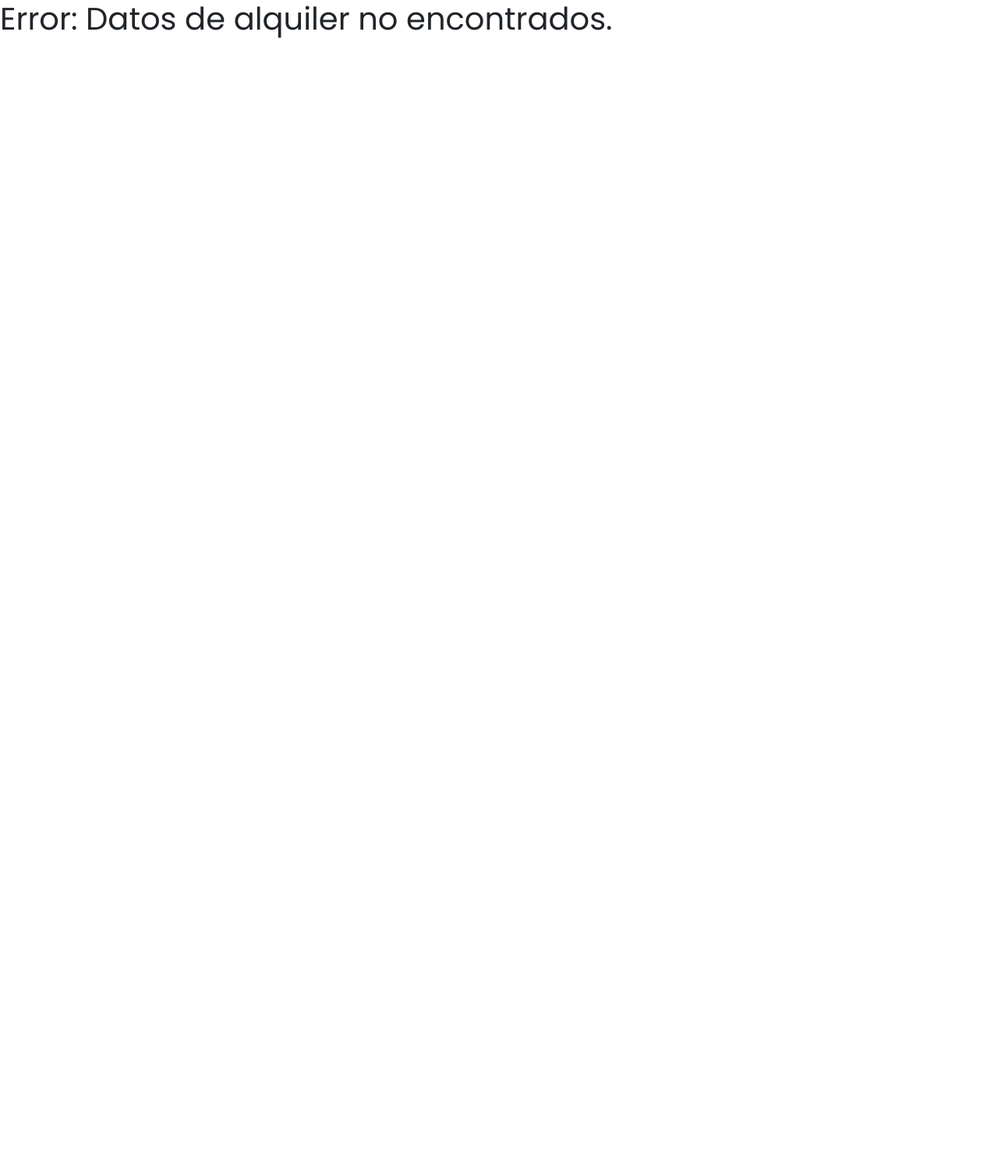
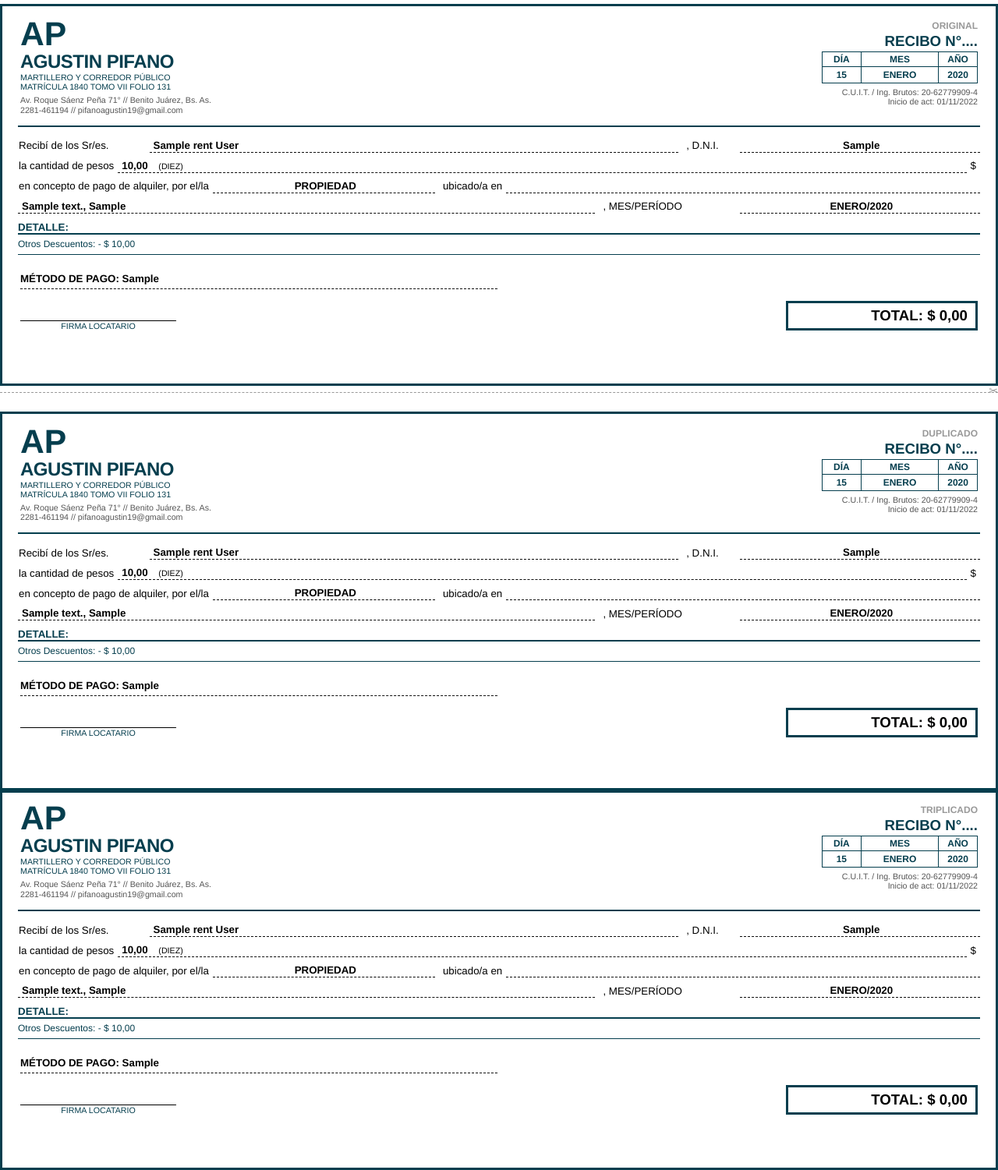
Before and after one commit to SantiagoRuiDev/pifano-inmobiliaria, a PHP site: template src/templates/receipt_template.phtml in a window 1280 px wide. Shown: the whole page at 78% size. Before the commit the page ends 49 px from the top, so only its background shows below. Run offline with PHP 8.4, Linux system fonts and the light colour scheme; the template is opened without the code that fills it: most values are stand-ins (such as "Sample title", 1, 10 or a date in 2020).

Commit message:
sumofuncion para el monto en letras y para optimizar la cantidad de recibos por hoja

```diff
--- a/src/templates/receipt_template.phtml
+++ b/src/templates/receipt_template.phtml
@@ -1,240 +1,321 @@
 <?php
+    // --- 1. FUNCIÓN DE CONVERSIÓN (Limpia y robusta) ---
+    function convertirGrupo($n) {
+        $unidades = ['', 'UN', 'DOS', 'TRES', 'CUATRO', 'CINCO', 'SEIS', 'SIETE', 'OCHO', 'NUEVE', 'DIEZ', 'ONCE', 'DOCE', 'TRECE', 'CATORCE', 'QUINCE', 'DIECISEIS', 'DIECISIETE', 'DIECIOCHO', 'DIECINUEVE', 'VEINTE', 'VEINTIUN', 'VEINTIDOS', 'VEINTITRES', 'VEINTICUATRO', 'VEINTICINCO', 'VEINTISEIS', 'VEINTISIETE', 'VEINTIOCHO', 'VEINTINUEVE'];
+        $decenas = ['', 'DIEZ', 'VEINTE', 'TREINTA', 'CUARENTA', 'CINCUENTA', 'SESENTA', 'SETENTA', 'OCHENTA', 'NOVENTA'];
+        $centenas = ['', 'CIENTO', 'DOSCIENTOS', 'TRESCIENTOS', 'CUATROCIENTOS', 'QUINIENTOS', 'SEISCIENTOS', 'SETECIENTOS', 'OCHOCIENTOS', 'NOVECIENTOS'];
 
-    // Seguridad: Aseguramos que $rentData no es null
-    if (!isset($rentData) || !$rentData) {
-        echo "<h1>Error: Datos de alquiler no encontrados.</h1>";
-        return;
+        $salida = '';
+
+        if ($n == 100) return 'CIEN';
+
+        if ($n >= 100) {
+            $c = floor($n / 100);
+            $salida .= $centenas[$c] . ' ';
+            $n %= 100;
         }
 
-    // --- LÓGICA: Obtener Mes y Año de la DB a partir de generation_date ---
-    $generation_date_str = $rentData->generation_date ?? date('Y-m-d'); // Fallback a fecha actual si es nulo
+        if ($n >= 30) {
+            $d = floor($n / 10);
+            $salida .= $decenas[$d];
+            $n %= 10;
+            if ($n > 0) $salida .= ' Y ';
+        } else if ($n > 0) {
+            $salida .= $unidades[$n];
+        }
 
-    $mes_recibo = 'ERROR_MES';
-    $anio_recibo = date('Y');
+        return trim($salida);
+    }
+
+    function numeroALetras($monto) {
+        // Aseguramos que sea un número limpio
+        $monto = (float)str_replace(',', '', $monto);
+        $entero = floor($monto);
+
+        if ($entero == 0) return 'CERO';
+        if ($entero > 999999999) return 'ALTO VALOR';
+
+        $millones = floor($entero / 1000000);
+        $miles = floor(($entero % 1000000) / 1000);
+        $cientos = $entero % 1000;
+
+        $texto = '';
+
+        if ($millones > 0) {
+            if ($millones == 1) $texto .= 'UN MILLON ';
+            else $texto .= convertirGrupo($millones) . ' MILLONES ';
+        }
+
+        if ($miles > 0) {
+            if ($miles == 1) $texto .= 'MIL ';
+            else $texto .= convertirGrupo($miles) . ' MIL ';
+        }
+
+        if ($cientos > 0) {
+            $texto .= convertirGrupo($cientos);
+        }
+
+        return trim($texto);
+    }
+
+    // --- 2. OBTENCIÓN DE DATOS ---
+    if (!isset($rentData) || !$rentData) { echo "<h1>Error: Datos no encontrados.</h1>"; return; }
+
+    // Fechas
+    $generation_date_str = $rentData->generation_date ?? date('Y-m-d');
+    setlocale(LC_TIME, 'es_ES.utf8', 'es_ES', 'es');
+    $meses_es = [1 => 'ENERO', 2 => 'FEBRERO', 3 => 'MARZO', 4 => 'ABRIL', 5 => 'MAYO', 6 => 'JUNIO', 7 => 'JULIO', 8 => 'AGOSTO', 9 => 'SEPTIEMBRE', 10 => 'OCTUBRE', 11 => 'NOVIEMBRE', 12 => 'DICIEMBRE'];
 
     try {
-        // 1. Crear un objeto DateTime a partir de la fecha de la DB
         $date_obj = new DateTime($generation_date_str);
+        $diaActual = $date_obj->format('d');
+        $mesActualStr = $meses_es[(int)$date_obj->format('n')];
+        $anioActual = $date_obj->format('Y');
 
-        // 2. Configurar la localización a español para obtener el nombre del mes
-        // Nota: Asegúrate de que tu sistema operativo tenga el soporte de idioma 'es_ES' instalado.
-        setlocale(LC_TIME, 'es_ES.utf8', 'es_ES', 'es');
+        $mes_recibo = $mesActualStr;
+        $anio_recibo = $anioActual;
+    } catch (Exception $e) {
+        $diaActual = '--'; $mesActualStr = 'Error'; $anioActual = '----';
+    }
 
-        // 3. Formatear el mes a nombre completo en español y en mayúsculas
-        $mes_recibo = mb_strtoupper(strftime('%B', $date_obj->getTimestamp()));
-
-        // 4. Obtener el año
-        $anio_recibo = $date_obj->format('Y');
-
-    } catch (Exception $e) {
-        // Si hay un error al parsear la fecha, usamos valores de fallback
-        $mes_recibo = 'INVALIDA';
-        $anio_recibo = date('Y');
-    }
-    // --- FIN LÓGICA DE FECHA ---
-
-    // Seguridad: Aseguramos que las propiedades existan y sean números antes de usarlas.
+    // Montos
     $monto_alquiler = (float) ($rentData->amount ?? 0);
     $honorarium_percent = (float) ($rentData->honorarium ?? 0);
     $descuento_otros = (float) ($rentData->discount ?? 0);
-
-    // Calculamos el descuento de honorarios
     $honorarium_discount = $monto_alquiler * ($honorarium_percent / 100);
-
-    // Calculamos el total
     $total_a_pagar = $monto_alquiler - $honorarium_discount - $descuento_otros;
 
-    // Datos del inquilino y propiedad
+    // **AQUÍ SE GENERA EL TEXTO DINÁMICO**
+    $monto_en_letras = numeroALetras($monto_alquiler);
+
+    // Textos
     $tenant_full_name = htmlspecialchars($rentData->tenant_name ?? '') . ' ' . htmlspecialchars($rentData->tenant_lastname ?? '');
     $tenant_dni = htmlspecialchars($rentData->tenant_dni ?? '');
     $property_location = htmlspecialchars($rentData->property_address ?? '') . ', ' . htmlspecialchars($rentData->property_city ?? '');
 
+    $labels = ['ORIGINAL', 'DUPLICADO', 'TRIPLICADO'];
 ?>
 <!DOCTYPE html>
 <html>
 <head>
     <meta charset="UTF-8">
     <style>
-        /* Definición de la Fuente y Colores */
-        body { font-family: 'Helvetica', sans-serif; margin: 0; padding: 0; }
-        .color-primary { color: #144654; }
+        /* Márgenes ajustados para A4 (2 recibos página 1, 1 en página 2) */
+        @page { margin: 8mm 10mm; }
+        body { font-family: 'Helvetica', sans-serif; margin: 0; padding: 0; color: #053e4e; }
 
-        /* Contenedor Principal */
-        .receipt-container {
-            width: 190mm;
-            margin: 10mm auto;
-            padding: 10px;
-            border: 3px solid #144654;
+        .receipt-wrapper {
+            height: 128mm; /* Altura ajustada */
+            width: 100%;
+            position: relative;
+            box-sizing: border-box;
+            padding-top: 5px;
         }
 
-        /* Helpers para alineación (DomPDF friendly: usando floats) */
-        .clearfix::after { content: ""; display: table; clear: both; }
+        .receipt-box {
+            border: 3px solid #053e4e;
+            padding: 15px 20px;
+            height: 120mm;
+            position: relative;
+        }
 
-        /* Cabecera */
-        .header { border-bottom: 2px solid #144654; padding-bottom: 15px; margin-bottom: 20px; overflow: hidden; }
-        .header-left { width: 60%; float: left; }
-        .header-right { width: 40%; float: right; text-align: right; font-size: 10pt; }
+        /* HEADER */
+        .header-table { width: 100%; margin-bottom: 10px; }
+        .header-table td { vertical-align: top; }
 
-        /* Info de Empresa */
-        .logo-text { color: #144654; font-size: 18pt; font-weight: bold; margin: 0; }
-        .logo-subtext { color: #144654; font-size: 10pt; margin: 0; }
-        .info { font-size: 9pt; margin-top: 5px; color: #555; }
-        .receipt-number { font-size: 14pt; font-weight: bold; color: #144654; margin-bottom: 5px; }
+        .logo-ap { font-size: 32pt; font-weight: 900; margin: 0; line-height: 0.8; color: #053e4e; }
+        .logo-text { font-size: 18pt; font-weight: 900; margin: 5px 0 0 0; color: #053e4e; letter-spacing: -0.5px; }
+        .logo-subtext { font-size: 8pt; color: #053e4e; margin: 0; text-transform: uppercase; }
+        .info-header { font-size: 8pt; color: #555; margin-top: 5px; line-height: 1.2; }
 
         .date-table {
-            width: 100%;
+            width: 200px;
             border-collapse: collapse;
-            margin-bottom: 15px;
+            margin-left: auto;
             font-size: 9pt;
-            color: #144654;
-        }
-        .date-table th, .date-table td {
-            border: 1px solid #144654;
-            padding: 2px 0;
+            color: #053e4e;
             text-align: center;
         }
-        .date-table td {
-            height: 15px; /* Altura de la caja de escritura */
+        .date-table th { border: 1px solid #053e4e; padding: 2px; font-weight: bold; }
+        .date-table td { border: 1px solid #053e4e; padding: 3px; font-weight: bold; }
+
+        .copy-label { font-size: 9pt; color: #999; font-weight: bold; text-transform: uppercase; margin-bottom: 2px; text-align: right; }
+        .receipt-number { font-size: 14pt; font-weight: 900; color: #053e4e; margin-bottom: 2px; text-align: right; }
+        .cuit-info { font-size: 8pt; text-align: right; margin-top: 5px; color: #555; }
+
+        .separator-line { border-bottom: 2px solid #053e4e; margin: 10px 0 15px 0; }
+
+        /* CUERPO */
+        .row-table { width: 100%; border-collapse: collapse; margin-bottom: 8px; }
+        .row-table td { font-size: 10pt; vertical-align: bottom; color: #000; }
+
+        .label { white-space: nowrap; padding-right: 5px; font-weight: normal; }
+        .fill {
+            border-bottom: 1px dashed #000;
+            font-weight: 900; /* Texto en negrita */
+            padding-left: 5px;
+            width: 100%;
+        }
+        .fill-fixed {
+            border-bottom: 1px dashed #000;
+            font-weight: 900;
+            padding-left: 5px;
+            text-align: center;
         }
 
-        /* Líneas de Relleno del Cuerpo */
-        .field-line { border-bottom: 1px dashed #000; display: inline-block; min-width: 50%; height: 1.2em; vertical-align: bottom; }
-        .small-field-line { border-bottom: 1px dashed #000; display: inline-block; min-width: 25%; height: 1.2em; vertical-align: bottom; }
+        .amount-words { font-size: 8pt; font-weight: normal; margin-left: 10px; text-transform: uppercase; }
 
-        /* Detalles */
-        .section-title { font-weight: bold; margin-top: 20px; margin-bottom: 10px; border-bottom: 1px solid #144654; padding-bottom: 5px; color: #144654; }
+        /* DETALLE */
+        .detail-title {
+            font-weight: 900; font-size: 10pt; color: #053e4e;
+            border-bottom: 2px solid #053e4e;
+            margin: 10px 0 5px 0;
+            text-transform: uppercase;
+        }
 
-        /* Filas de Detalle */
-        .detail-row { overflow: hidden; margin-bottom: 8px; font-size: 10pt; }
-        .detail-label-part { width: 70%; float: left; }
-        .detail-amount-part { width: 25%; float: right; text-align: right; }
-        .detail-dots { color: #999; }
+        /* FOOTER */
+        .footer-table { width: 100%; margin-top: 20px; }
+        .footer-table td { vertical-align: bottom; }
 
-        /* Total Box */
-        .total-box-container { margin-top: 20px; overflow: hidden; }
+        .payment-method { font-weight: 900; font-size: 10pt; color: #000; margin-bottom: 5px; }
+        .signature-line { border-top: 1px solid #000; width: 200px; text-align: center; font-size: 8pt; margin-top: 40px; }
+
         .total-box {
-            border: 3px solid #144654;
+            border: 3px solid #053e4e;
             padding: 5px 10px;
-            float: right;
-            width: 40%;
-            display: flex;
-            align-items: center;
-            justify-content: space-between;
-            height: 25px;
-        }
-        .total-box-label {
-            font-size: 10pt;
-            font-weight: bold;
-            vertical-align: middle;
-            margin-right: 5px;
-        }
-        .total-amount-line {
-            border-bottom: 1px dashed #000;
-            display: inline-block;
-            min-width: 60%;
             text-align: right;
             font-size: 14pt;
+            font-weight: 900;
+            color: #000;
+            width: 220px;
+            margin-left: auto;
         }
-        .method-box { width: 50%; float: left; font-size: 10pt; }
 
-        /* Firma */
-        .signature-line { margin-top: 50px; border-top: 1px solid #000; text-align: center; width: 30%; margin-left: 0; padding-top: 5px; font-size: 10pt; }
+        .cut-line { border-bottom: 1px dashed #999; margin: 5mm 0; position: relative; }
+        .cut-line::after { content: "✂"; position: absolute; right: 0; top: -10px; font-size: 14px; color: #999; }
+
     </style>
 </head>
 <body>
-    <div class="receipt-container">
 
-        <div class="header clearfix">
-            <div class="header-left">
-                <p style="font-size: 24pt; font-weight: 900; color: #144654; margin-bottom: 5px;">AP</p>
-                <p class="logo-text">AGUSTIN PIFANO</p>
-                <p class="logo-subtext">MARTILLERO Y CORREDOR PÚBLICO</p>
-                <p class="logo-subtext">MATRÍCULA 1840 TOMO VII FOLIO 131</p>
-                <div class="info">
-                    Av. Roque Sáenz Peña 71° // Benito Juárez, Bs. As.
-                    <br>
+    <?php for ($i = 0; $i < 3; $i++): ?>
+
+    <div class="receipt-wrapper">
+        <div class="receipt-box">
+
+            <table class="header-table">
+                <tr>
+                    <td style="width: 60%;">
+                        <div class="logo-ap">AP</div>
+                        <div class="logo-text">AGUSTIN PIFANO</div>
+                        <div class="logo-subtext">MARTILLERO Y CORREDOR PÚBLICO</div>
+                        <div class="logo-subtext">MATRÍCULA 1840 TOMO VII FOLIO 131</div>
+                        <div class="info-header">
+                            Av. Roque Sáenz Peña 71° // Benito Juárez, Bs. As.<br>
                             2281-461194 // pifanoagustin19@gmail.com
                         </div>
-            </div>
-            <div class="header-right">
+                    </td>
+                    <td style="width: 40%;">
+                        <div class="copy-label"><?= $labels[$i] ?></div>
                         <div class="receipt-number">RECIBO N°....</div>
 
                         <table class="date-table">
-                    <thead>
                             <tr>
-                            <th style="width: 33.3%;">DÍA</th>
-                            <th style="width: 33.3%;">MES</th>
-                            <th style="width: 33.3%;">AÑO</th>
+                                <th width="25%">DÍA</th>
+                                <th width="50%">MES</th>
+                                <th width="25%">AÑO</th>
                             </tr>
-                    </thead>
-                    <tbody>
                             <tr>
                                 <td><?= $diaActual ?></td>
                                 <td><?= $mesActualStr ?></td>
                                 <td><?= $anioActual ?></td>
                             </tr>
-                    </tbody>
                         </table>
-                <div class="info" style="margin-top: 20px;">
-                    C.U.I.T. / Ing. Brutos: 20-62779909-4
-                    <br>
+
+                        <div class="cuit-info">
+                            C.U.I.T. / Ing. Brutos: 20-62779909-4<br>
                             Inicio de act: 01/11/2022
                         </div>
+                    </td>
+                </tr>
+            </table>
+
+            <div class="separator-line"></div>
+
+            <table class="row-table">
+                <tr>
+                    <td class="label">Recibí de los Sr/es.</td>
+                    <td class="fill" style="width: 55%;"><?= $tenant_full_name ?></td>
+                    <td class="label" style="padding-left: 10px;">, D.N.I.</td>
+                    <td class="fill-fixed" style="width: 25%;"><?= $tenant_dni ?></td>
+                </tr>
+            </table>
+
+            <table class="row-table">
+                <tr>
+                    <td class="label">la cantidad de pesos</td>
+                    <td class="fill">
+                        <?= number_format($monto_alquiler, 2, ',', '.') ?>
+                        <span class="amount-words">(<?= $monto_en_letras ?>)</span>
+                    </td>
+                    <td class="label" style="padding-left: 5px;">$</td>
+                </tr>
+            </table>
+
+            <table class="row-table">
+                <tr>
+                    <td class="label">en concepto de pago de alquiler, por el/la</td>
+                    <td class="fill-fixed" style="width: 30%;">PROPIEDAD</td>
+                    <td class="label" style="padding-left: 10px;">ubicado/a en</td>
+                    <td class="fill"></td>
+                </tr>
+            </table>
+
+            <table class="row-table">
+                <tr>
+                    <td class="fill" style="width: 60%;"><?= $property_location ?></td>
+                    <td class="label" style="padding-left: 10px;">, MES/PERÍODO</td>
+                    <td class="fill-fixed" style="width: 25%;"><?= $mes_recibo . '/' . $anio_recibo ?></td>
+                </tr>
+            </table>
+
+            <div class="detail-title">DETALLE:</div>
+
+            <div style="min-height: 20px;">
+                <?php if($honorarium_discount > 0): ?>
+                    <div style="font-size: 9pt;">Desc. Honorarios: - $ <?= number_format($honorarium_discount, 2, ',', '.') ?></div>
+                <?php endif; ?>
+                <?php if($descuento_otros > 0): ?>
+                    <div style="font-size: 9pt;">Otros Descuentos: - $ <?= number_format($descuento_otros, 2, ',', '.') ?></div>
+                <?php endif; ?>
+            </div>
+
+            <div style="border-bottom: 1px solid #053e4e; margin-bottom: 15px;"></div>
+
+            <table class="footer-table">
+                <tr>
+                    <td style="width: 50%;">
+                        <div class="payment-method">MÉTODO DE PAGO: <?= htmlspecialchars($rentData->payment_method ?? 'efectivo') ?></div>
+                        <div style="border-bottom: 1px dashed #000; width: 100%; margin-bottom: 30px;"></div>
+                        <div class="signature-line">FIRMA LOCATARIO</div>
+                    </td>
+                    <td style="width: 50%; text-align: right;">
+                        <div class="total-box">
+                            TOTAL: $ <?= number_format($total_a_pagar, 2, ',', '.') ?>
+                        </div>
+                    </td>
+                </tr>
+            </table>
+
         </div>
     </div>
 
-        <p style="margin-bottom: 10px; font-size: 10pt;">
-            Recibí de los Sr/es.
-            <span class="field-line" style="min-width: 50%;"><?= $tenant_full_name ?></span>, D. N. I.
-            <span class="small-field-line" style="min-width: 15%;"><?= $tenant_dni ?></span>
-        </p>
+    <?php
+    if ($i == 0) { echo '<div class="cut-line"></div>'; }
+    elseif ($i == 1) { echo '<div style="page-break-after: always;"></div>'; }
+    ?>
 
-        <p style="margin-bottom: 10px; font-size: 10pt;">
-            la cantidad de pesos
-            <span class="field-line" style="min-width: 70%;"><?= number_format($monto_alquiler, 2) ?></span> $
-            <span class="small-field-line" style="min-width: 15%; border-bottom: none;"></span>
-        </p>
+    <?php endfor; ?>
 
-        <p style="margin-bottom: 10px; font-size: 10pt;">
-            en concepto de pago de alquiler, por el/la
-            <span class="small-field-line" style="min-width: 25%;">PROPIEDAD</span> ubicado/a en
-        </p>
-        <p style="font-size: 10pt;">
-            <span class="field-line" style="min-width: 50%;"><?= $property_location ?></span>, MES/PERÍODO
-            <span class="small-field-line" style="min-width: 20%;"><?= $mes_recibo . '/' . $anio_recibo ?></span>
-        </p>
-
-        <div class="section-title">DETALLE:</div>
-
-        <div class="detail-row">
-            <span class="detail-label-part">MES DE ALQUILER<span class="detail-dots">....................................</span></span>
-            <span class="detail-amount-part">$ <span class="field-line" style="min-width: 80%; border-bottom-style: dashed;"><?= number_format($monto_alquiler, 2) ?></span></span>
-        </div>
-
-        <div class="detail-row">
-            <span class="detail-label-part">DESCUENTO HONORARIOS (<?= $honorarium_percent ?>%)<span class="detail-dots">...................</span></span>
-            <span class="detail-amount-part">$ <span class="field-line" style="min-width: 80%; border-bottom-style: dashed;"><?= number_format($honorarium_discount, 2) ?></span></span>
-        </div>
-
-        <div class="detail-row">
-            <span class="detail-label-part">OTROS DESCUENTOS<span class="detail-dots">................................</span></span>
-            <span class="detail-amount-part">$ <span class="field-line" style="min-width: 80%; border-bottom-style: dashed;"><?= number_format($descuento_otros, 2) ?></span></span>
-        </div>
-
-        <div class="total-box-container clearfix">
-            <div class="method-box">
-                <div style="font-size: 10pt; font-weight: bold; margin-top: 10px;">MÉTODO DE PAGO</div>
-                <div class="field-line" style="min-width: 100%; margin-top: 5px;"></div>
-            </div>
-
-            <div class="total-box">
-                <strong class="total-box-label">TOTAL: $</strong>
-                <span class="total-amount-line"><strong><?= number_format($total_a_pagar, 2) ?></strong></span>
-            </div>
-        </div>
-
-        <p class="signature-line">FIRMA LOCATARIO</p>
-
-    </div>
 </body>
 </html>
```
Lines whose indentation alone changed are shown as unchanged.
